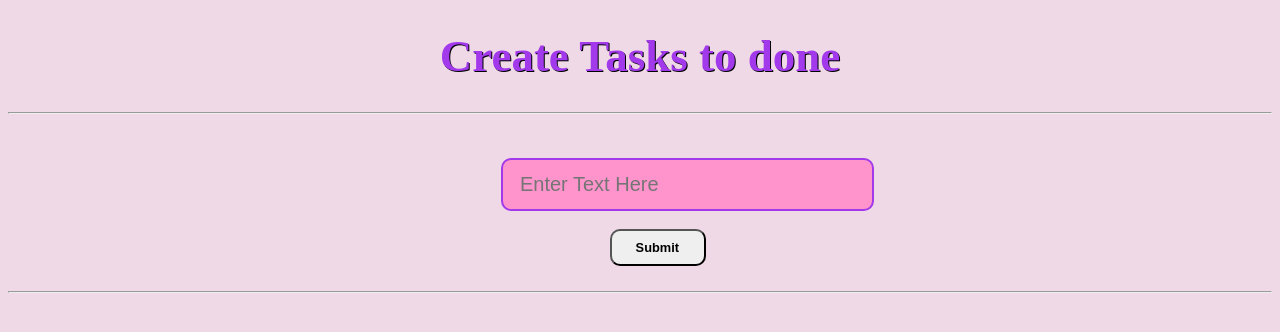
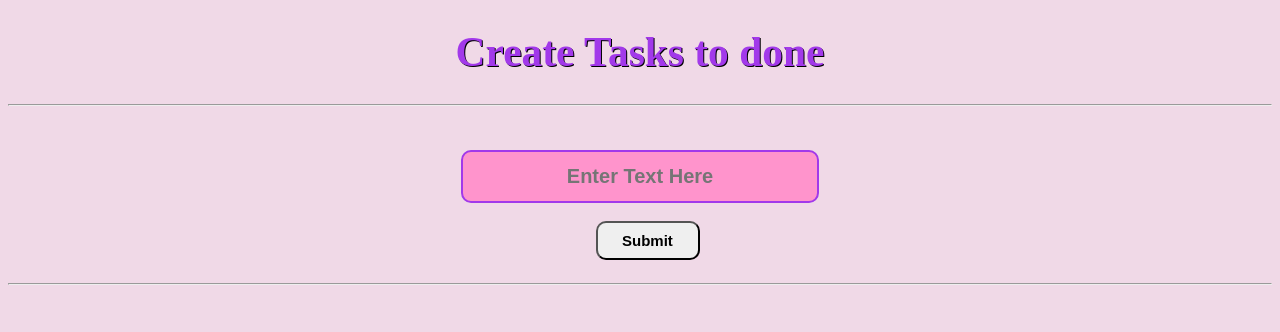
Before and after one commit to Rishabh-jain-21/Task-List, a plain HTML site: page index.html in a window 1280 px wide. Drawn offline with Linux system fonts and the light colour scheme.

Commit message:
Update style.css

```diff
--- a/style.css
+++ b/style.css
@@ -1,10 +1,14 @@
+*
+{
+    text-align: center;
+}
 body{
     background-color: #F0D9E7;
 }
 .Head
 {
     color : #A239EA;
-    font-size: 45px;
+    font-size: 259%;
     text-shadow: 1px 1px black;
 }
 .Head1
@@ -17,8 +21,6 @@ body{
 .textInput
 {
     position: relative;
-    margin-left: 39%;
-    padding-left: 17px;
     padding-top: 13px;
     padding-bottom: 13px;
     width: 350px;
@@ -27,15 +29,16 @@ body{
     color: #A239EA;
     border: 2px solid #A239EA;
     border-radius: 10px;
+    font-weight: bolder;
 }
 .sub
 {
     position: absolute;
-    margin-left: 47%;
     font-weight: bold;
     border-radius: 10px;
     padding: 9px 25px 9px 24px;
-    font-size: 1vw;
+    font-size: 15px;
+    margin-left: -44px;
 }
 .list
 {
```
